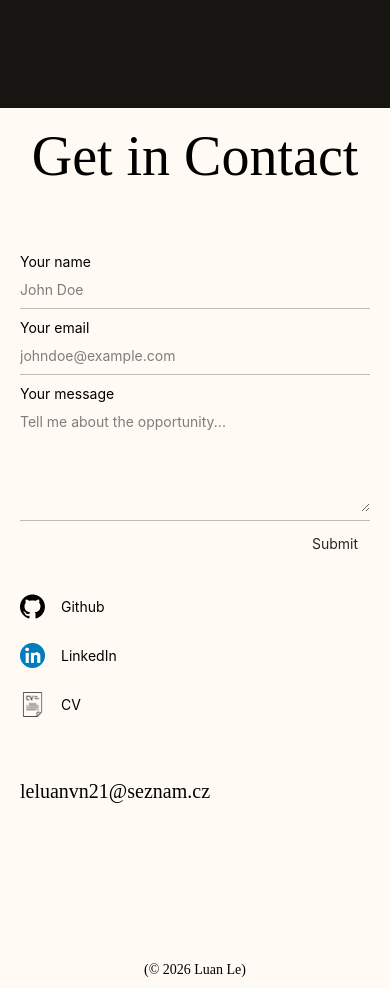
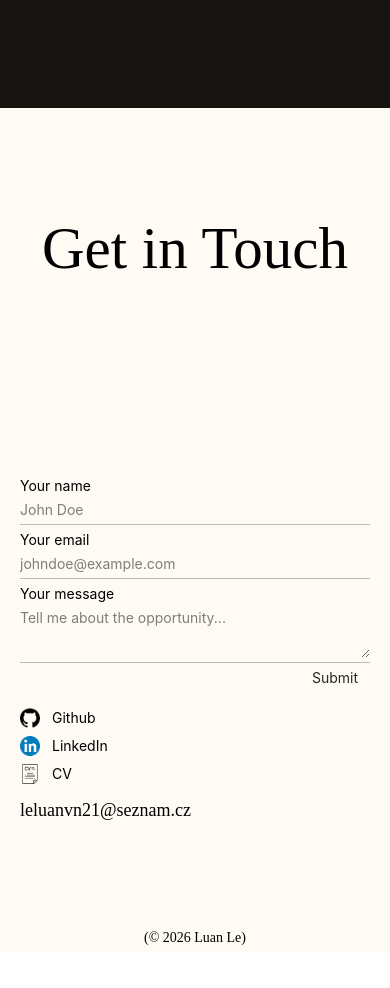
Before and after one commit to Luan2118/portfolio-v2, a React (Vite) app: page / in a window 390 px wide. Shown: the part 1580-2568 px from the top of the page. After the commit the page ends 2532 px from the top, so only its background shows below. Built offline with nearby package versions, Linux system fonts and the light colour scheme.

Commit message:
style: improve responsive design for contact section

```diff
--- a/src/pages/Homepage/sections/Contact/Contact.tsx
+++ b/src/pages/Homepage/sections/Contact/Contact.tsx
@@ -52,22 +52,22 @@ function Contact() {
 
   return (
     <>
-      <div id="contact" className="min-h-dvh bg-[#FFFBF4] flex flex-col gap-15 py-5 md:py-15 px-5 xs:px-15 sm:px-20 md:gap-40 md:py-30 lg:py-40 lg:px-40  2xl:px-80">
+      <div id="contact" className="min-h-dvh bg-[#FFFBF4] flex flex-col px-5 pt-5 gap-3 justify-between md:px-15 xl:px-40 2xl:px-65">
 
-        <div className="mx-auto overflow-hidden">
+        <div className="overflow-hidden  my-auto">
           <motion.p
             initial={{ opacity: 0, y: '100%' }}
             whileInView={{ opacity: 1, y: 0 }}
             transition={{ duration: 1, ease: "easeOut" }}
-            className="text-[clamp(56px,10vw,128px)] leading-none font-[Judson] text-center">
-            Get in Contact
+            className="text-[clamp(50px,calc(20px+10vw),60px)] md:text-[clamp(100px,10vw,128px)] leading-none font-[Judson] text-center ">
+            Get in Touch
           </motion.p >
         </div>
 
 
-        <div className="grid grid-cols-1 gap-8 md:grid-cols-2 ">
+        <div className="grid grid-cols-1 lg:grid-cols-2 gap-3 my-auto">
 
-          <div className="order-1 md:order-2">
+          <div className="order-1 lg:order-2">
             <form className="flex flex-col justify-between" onSubmit={(e) => handleSubmit(e)}>
 
               <FormField name="name" id="name" type="text" label="Your name" placeholder="John Doe" />
@@ -80,7 +80,7 @@ function Contact() {
                 initial={{ opacity: 0, x: 60 }}
                 whileInView={{ opacity: 1, x: 0 }}
                 transition={{ duration: 1.8, ease: "easeOut" }}
-                className="self-end text-sm lg:text-lg font-[Inter] mt-3  px-3 border-[#292725] text-[#292725] rounded-sm cursor-pointer xs:px-5 md:px-6 ">Submit
+                className="self-end text-sm md:text-base lg:text-lg font-[Inter] mt-1 sm:mt-3 px-3 border-[#292725] text-[#292725] rounded-sm cursor-pointer xs:px-5 md:px-6 ">Submit
               </motion.button>
             </form>
 
@@ -100,8 +100,8 @@ function Contact() {
             )}
           </div>
 
-          <div className="order-2 md:order-1 flex flex-col gap-15 md:gap-0 md:justify-between  md:mt-0">
-            <div className="flex flex-col gap-6 mt-2">
+          <div className="order-2 lg:order-1 flex flex-col gap-3 xs:gap-10 lg:gap-0 md:justify-between  md:mt-0">
+            <div className="flex flex-col gap-2 xs:gap-4 md:gap-5 mt-2">
               <ContactLink src={github} text="Github" path='https://github.com/Luan2118' />
 
               <ContactLink src={linkedin} text="LinkedIn" path='https://www.linkedin.com/in/luan-le-7671b9342/' />
@@ -116,7 +116,7 @@ function Contact() {
                   initial={{ opacity: 0, y: '100%' }}
                   whileInView={{ opacity: 1, y: 0 }}
                   transition={{ duration: 1, ease: "easeOut" }}
-                  className=" text-xl sm:text-2xl 2xl:text-3xl font-[Judson]  pr-5">
+                  className=" text-lg sm:text-2xl 2xl:text-3xl font-[Judson]  pr-5">
                   leluanvn21@seznam.cz
                 </motion.p>
               </div>
@@ -125,8 +125,8 @@ function Contact() {
           </div>
         </div>
 
+        <Footer />
       </div>
-      <Footer />
     </>
   )
 }
--- a/src/pages/Homepage/sections/Contact/components/ContactLink.tsx
+++ b/src/pages/Homepage/sections/Contact/components/ContactLink.tsx
@@ -15,9 +15,9 @@ function ContactLink({ text, src, path }: ContactLinkProps) {
       href={path}
       target='_blank'
       rel="noopener noreferrer"
-      className="flex gap-4 items-center w-fit">
-      <img src={src} alt="" className="w-[25px] h-[25px] lg:w-[30px] lg:h-[30px]" />
-      <p className="text-sm lg:text-lg">{text}</p>
+      className="flex gap-3 items-center w-fit">
+      <img src={src} alt="" className="w-[20px] h-[20px] lg:w-[30px] lg:h-[30px]" />
+      <p className="text-sm md:text-base lg:text-lg">{text}</p>
     </motion.a>
   )
 }
--- a/src/pages/Homepage/sections/Contact/components/FormField.tsx
+++ b/src/pages/Homepage/sections/Contact/components/FormField.tsx
@@ -14,10 +14,10 @@ function FormField({ id, label, placeholder, name, type }: FormFieldProps) {
       initial={{opacity: 0, x: 40}}
       whileInView={{opacity: 1, x: 0}}
       transition={{ duration: 1, ease: "easeOut"}}
-      className="flex flex-col group gap-2 text-sm lg:text-lg font-[Inter]">
-      <label htmlFor={id} className="mt-2">{label}</label>
+      className="flex flex-col group gap-1 text-sm md:text-base lg:text-lg font-[Inter]">
+      <label htmlFor={id} className="mt-1">{label}</label>
       {id === 'message' ?
-        <textarea name={id} id={id} placeholder={placeholder} className="h-[100px] border-0 outline-0"></textarea> :
+        <textarea name={id} id={id} placeholder={placeholder} className="h-[50px] md:h-[100px] border-0 outline-0"></textarea> :
 
         <input name={name} id={id} type={type} placeholder={placeholder} className="border-0 outline-0" />
       }
--- a/src/pages/Homepage/sections/Footer.tsx
+++ b/src/pages/Homepage/sections/Footer.tsx
@@ -7,7 +7,7 @@ function Footer() {
         initial={{ opacity: 0, y: "100%"}}
         whileInView={{ opacity: 1, y: 0 }}
         transition={{ duration: 0.7, ease: "easeOut" }}
-        className="text-center font-[Judson] bg-[#FFFBF4] py-2 text-sm sm:text-base">
+        className="text-center font-[Judson] bg-[#FFFBF4] pb-1 text-sm sm:text-base">
         (© 2026 Luan Le)
       </motion.footer>
     </div>
```
